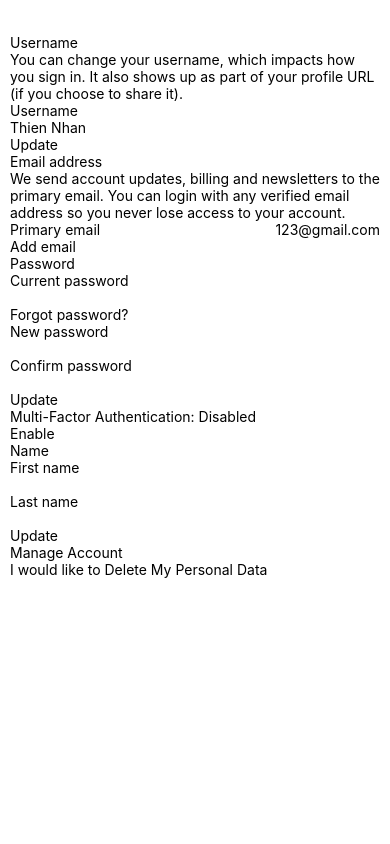
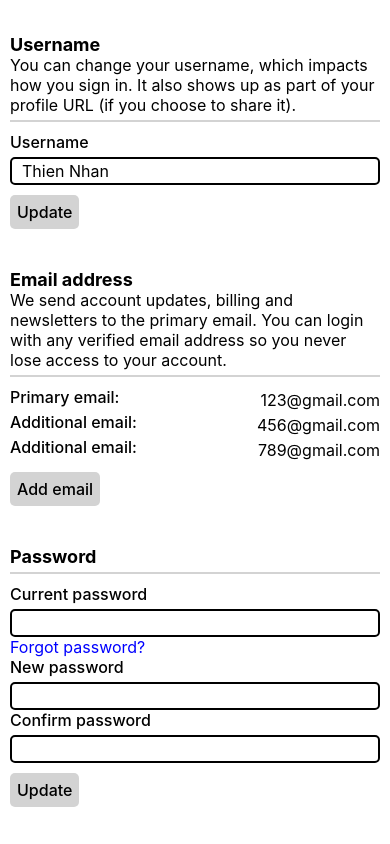
Before and after one commit to HNTNhan/1512366-FinalProject-AdvancedMobileDevelopment, a React Native app: screen / in a window 390 px wide. Built offline with nearby package versions, Linux system fonts and the light colour scheme.

Commit message:
update AccountManagement\setting component

```diff
--- a/src/components/AccountManagement/Setting/setting.js
+++ b/src/components/AccountManagement/Setting/setting.js
@@ -1,90 +1,112 @@
 import React from 'react';
 import {StyleSheet, View, Text, TouchableOpacity, TextInput, ScrollView} from 'react-native';
+import PathItems from "../../Main/Home/PathItems/path-items";
 
 const Setting = (props) => {
+  const emails = [
+    {
+      id: 1,
+      email: '456@gmail.com'
+    },
+    {
+      id: 2,
+      email: '789@gmail.com'
+    }
+  ]
+
   return <ScrollView style={styles.container} showsVerticalScrollIndicator={false}>
-    <View>
-      <View>
-        <Text>Username</Text>
-        <Text>You can change your username, which impacts how you sign in.
+    <View style={styles.sectionContainer}>
+      <View style={styles.titleContainer}>
+        <Text style={styles.title}>Username</Text>
+        <Text style={styles.text}>You can change your username, which impacts how you sign in.
           It also shows up as part of your profile URL (if you choose to share it).</Text>
       </View>
       <View>
-        <Text>Username</Text>
-        <TextInput value={props.userName}/>
-        <TouchableOpacity>
-          <Text>Update</Text>
+        <Text style={styles.subTitle}>Username</Text>
+        <TextInput placeholder={props.userName} style={styles.textInput}/>
+        <TouchableOpacity style={styles.button}>
+          <Text style={styles.buttonText}>Update</Text>
         </TouchableOpacity>
       </View>
     </View>
 
-    <View>
-      <View>
-        <Text>Email address</Text>
-        <Text>We send account updates, billing and newsletters to the primary email.
+    <View style={styles.sectionContainer}>
+      <View style={styles.titleContainer}>
+        <Text style={styles.title}>Email address</Text>
+        <Text style={styles.text}>We send account updates, billing and newsletters to the primary email.
           You can login with any verified email address so you never lose access to your account.</Text>
       </View>
       <View>
         <View style={{flexDirection: 'row', alignItems: 'center', justifyContent: 'space-between'}}>
-          <Text>Primary email</Text>
-          <Text> {props.email}</Text>
+          <Text style={styles.subTitle}>Primary email:</Text>
+          <Text style={styles.text}> {props.email}</Text>
         </View>
-        <TouchableOpacity>
-          <Text>Add email</Text>
+        {
+          emails.map( item =>
+            <View key={item.id} style={{flexDirection: 'row', alignItems: 'center', justifyContent: 'space-between'}}>
+              <Text style={styles.subTitle}>Additional email:</Text>
+              <Text style={styles.text}> {item.email}</Text>
+            </View>
+          )
+        }
+        <TouchableOpacity style={styles.button}>
+          <Text style={styles.buttonText}>Add email</Text>
         </TouchableOpacity>
       </View>
     </View>
 
-    <View>
-      <View>
-        <Text>Password</Text>
+    <View style={styles.sectionContainer}>
+      <View style={styles.titleContainer}>
+        <Text style={styles.title}>Password</Text>
       </View>
       <View>
-        <Text>Current password</Text>
-        <TextInput/>
+        <Text style={styles.subTitle}>Current password</Text>
+        <TextInput style={styles.textInput}/>
         <TouchableOpacity>
-          <Text>Forgot password?</Text>
+          <Text style={styles.linkText}>Forgot password?</Text>
         </TouchableOpacity>
-        <Text>New password</Text>
-        <TextInput />
-        <Text>Confirm password</Text>
-        <TextInput />
-        <TouchableOpacity>
-          <Text>Update</Text>
+        <Text style={styles.subTitle} >New password</Text>
+        <TextInput style={styles.textInput}/>
+        <Text style={styles.subTitle} >Confirm password</Text>
+        <TextInput style={styles.textInput}/>
+        <TouchableOpacity style={styles.button}>
+          <Text style={styles.buttonText}>Update</Text>
         </TouchableOpacity>
       </View>
     </View>
 
-    <View>
-      <View>
-        <Text>Multi-Factor Authentication: Disabled</Text>
+    <View style={styles.sectionContainer}>
+      <View style={styles.titleContainer}>
+        <Text style={styles.title}>Multi-Factor Authentication: Disabled</Text>
       </View>
-      <TouchableOpacity>
-        <Text>Enable</Text>
+      <TouchableOpacity style={styles.button}>
+        <Text style={styles.buttonText}>Enable</Text>
       </TouchableOpacity>
     </View>
 
-    <View>
-      <View>
-        <Text>Name</Text>
+    <View style={styles.sectionContainer}>
+      <View style={styles.titleContainer}>
+        <Text style={styles.title}>Name</Text>
       </View>
       <View>
-        <Text>First name</Text>
-        <TextInput/>
-        <Text>Last name</Text>
-        <TextInput />
-        <TouchableOpacity>
-          <Text>Update</Text>
+        <Text style={styles.subTitle}>First name</Text>
+        <TextInput style={styles.textInput}/>
+        <Text style={styles.subTitle}>Last name</Text>
+        <TextInput style={styles.textInput}/>
+        <TouchableOpacity style={styles.button}>
+          <Text style={styles.buttonText}>Update</Text>
         </TouchableOpacity>
       </View>
     </View>
 
-    <View>
-      <View>
-        <Text>Manage Account</Text>
+    <View style={styles.sectionContainer}>
+      <View style={styles.titleContainer}>
+        <Text style={styles.title}>Manage Account</Text>
       </View>
       <View>
-        <TouchableOpacity><Text>I would like to Delete My Personal Data</Text></TouchableOpacity>
+        <TouchableOpacity>
+          <Text style={styles.linkText}>I would like to Delete My Personal Data</Text>
+        </TouchableOpacity>
       </View>
     </View>
   </ScrollView>
@@ -94,22 +116,49 @@ const styles = StyleSheet.create({
   container: {
     flex: 1,
   },
-  containerAccount: {
-    flexDirection: 'row',
-    alignItems: 'center',
+  sectionContainer: {
+    marginBottom: 40,
+  },
+  titleContainer: {
+    borderBottomWidth: 2,
+    borderColor: 'lightgray',
+    paddingBottom: 5,
+    marginBottom: 10,
   },
   title: {
     fontSize: 18,
     fontWeight: 'bold',
-    marginVertical: 10,
+  },
+  text: {
+    fontSize: 16,
   },
   subTitle: {
-    fontSize: 15,
+    fontSize: 16,
     fontWeight: '500',
+    marginBottom: 5,
   },
-  textContent: {
-    fontSize: 18,
-    fontWeight: 'bold',
+  textInput: {
+    fontSize: 16,
+    borderWidth: 2,
+    borderRadius: 5,
+    paddingHorizontal: 10,
+    paddingVertical: 2,
+  },
+  button: {
+    backgroundColor: 'lightgray',
+    alignItems: 'center',
+    padding: 7,
+    marginTop: 10,
+    borderRadius: 5,
+    alignSelf: 'flex-start',
+  },
+  buttonText: {
+    fontSize: 16,
+    fontWeight: '500'
+  },
+  linkText: {
+    fontSize: 16,
+    color: 'blue',
   }
 })
 
```
Also changed, not shown: 1 other file (tests, documents, lock files or other folders).
